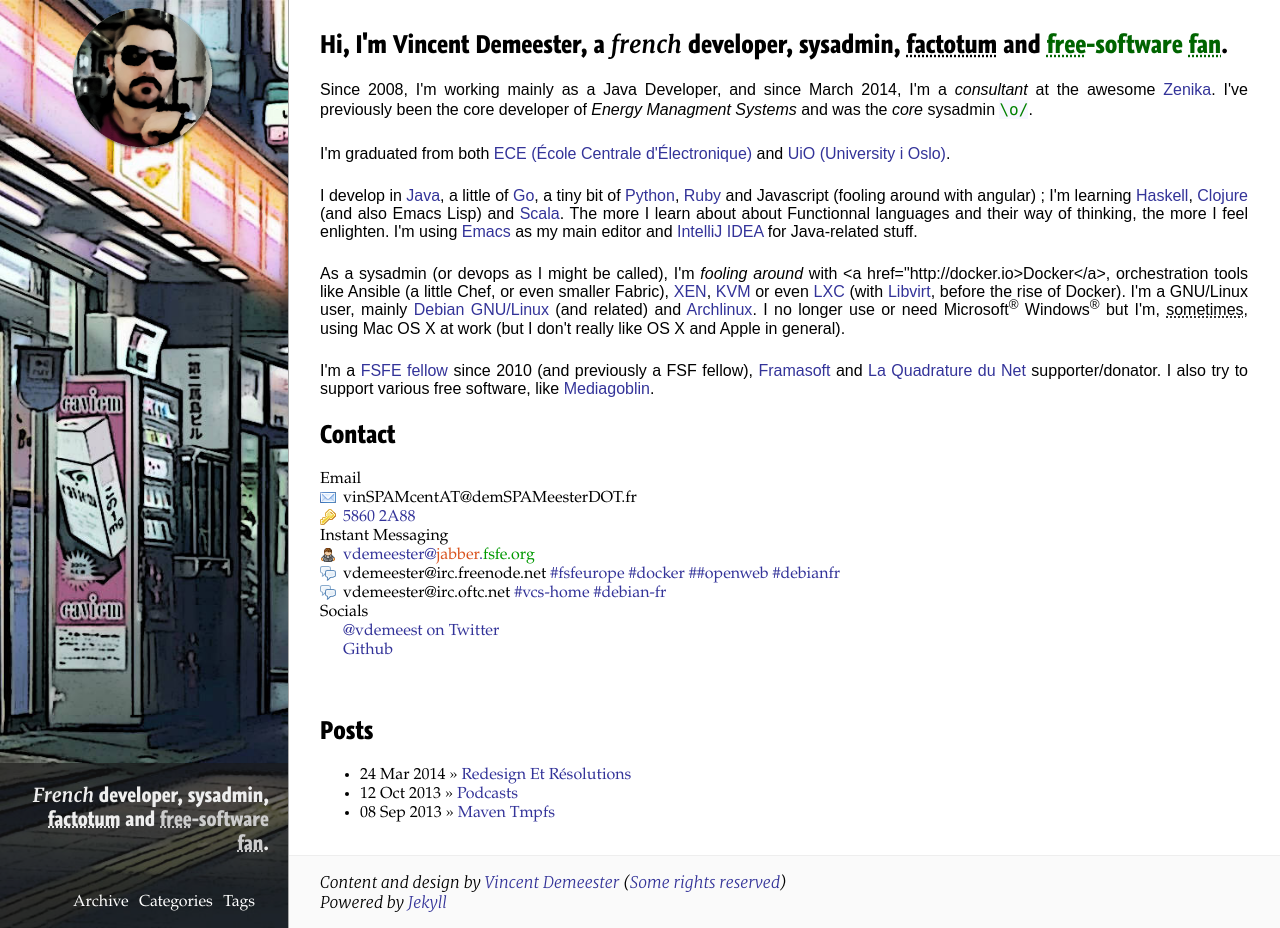
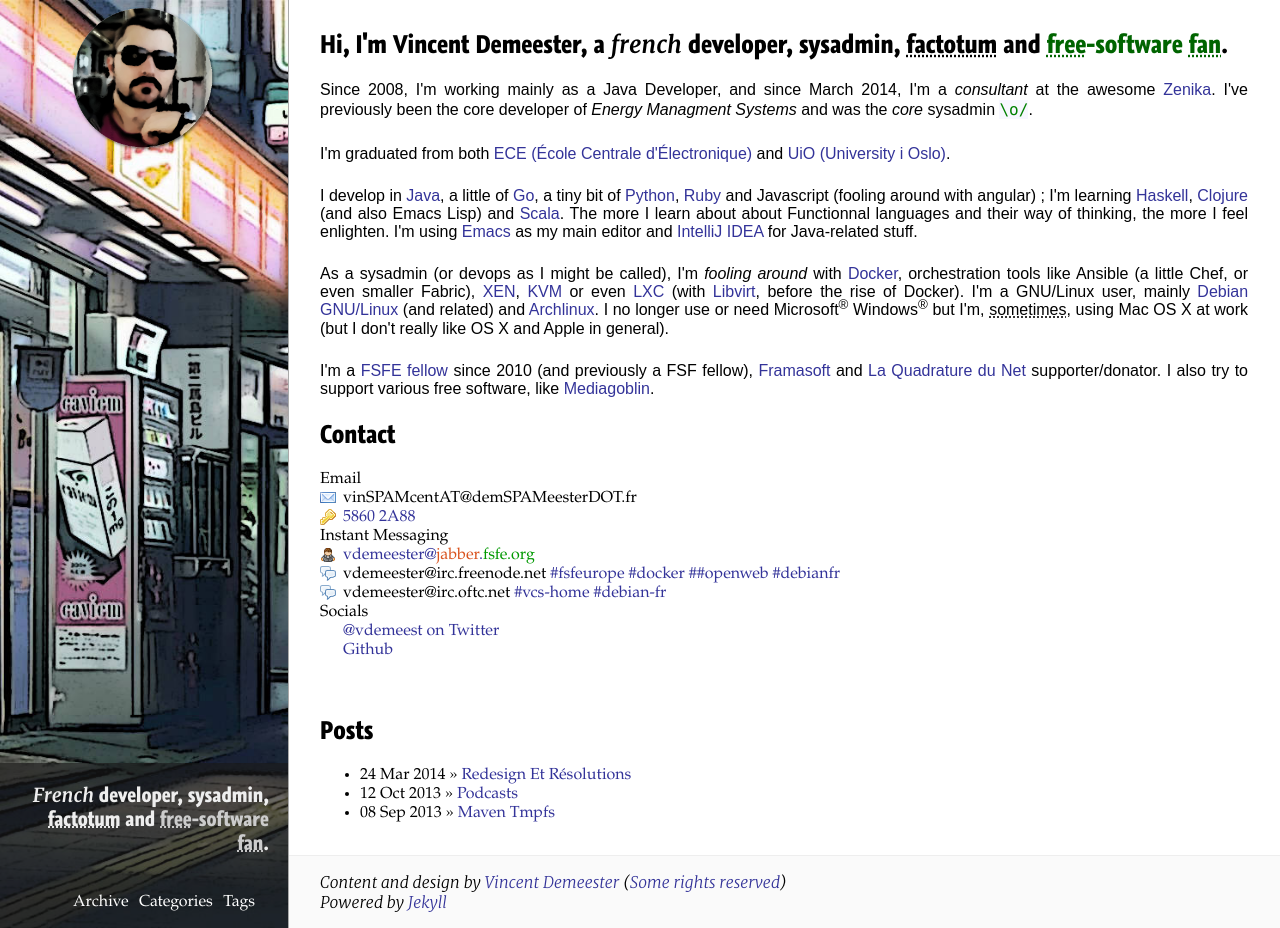
Before and after one commit to vdemeester/blog, a Jekyll site: the page built from index.md, in a window 1280 px wide and 928 px high. Built offline with Jekyll 4.4.1, drawn with Linux system fonts in a browser that asks for light colours; some web fonts are replaced; Markdown is read by kramdown in place of the engine named in the settings.

Commit message:
And fix a <a typo.. -_-

```diff
--- a/index.md
+++ b/index.md
@@ -12,7 +12,7 @@
 <p>I'm graduated from both <a href="http://www.ece.fr">ECE (École Centrale d'Électronique)</a> and <a href="http://www.uio.no/english/">UiO (University i Oslo)</a>.</p>
 <p>I develop in <a href="http://java.oracle.com">Java</a>, a little of <a href="http://golang.org/">Go</a>, a tiny bit of <a href="http://python.org">Python</a>, <a href="http://ruby-lang.org">Ruby</a> and Javascript (fooling around with angular) ;
 I'm learning <a href="http://haskell.org">Haskell</a>, <a href="http://clojure.org">Clojure</a> (and also Emacs Lisp) and <a href="http://www.scala-lang.org">Scala</a>. The more I learn about about Functionnal languages and their way of thinking, the more I feel enlighten. I'm using <a href="https://www.gnu.org/software/emacs/">Emacs</a> as my main editor and <a href="http://www.jetbrains.com/idea/">IntelliJ IDEA</a> for Java-related stuff.</p>
-<p>As a sysadmin (or devops as I might be called), I'm <em>fooling around</em> with <a href="http://docker.io>Docker</a>, orchestration tools like Ansible (a little Chef, or even smaller Fabric), <a href="http://en.wikipedia.org/wiki/Xen">XEN</a>, <a href="https://en.wikipedia.org/wiki/Kernel-based_Virtual_Machine">KVM</a> or even <a href="https://en.wikipedia.org/wiki/LXC">LXC</a> (with <a href="https://en.wikipedia.org/wiki/Libvirt">Libvirt</a>, before the rise of Docker).
+<p>As a sysadmin (or devops as I might be called), I'm <em>fooling around</em> with <a href="http://docker.io">Docker</a>, orchestration tools like Ansible (a little Chef, or even smaller Fabric), <a href="http://en.wikipedia.org/wiki/Xen">XEN</a>, <a href="https://en.wikipedia.org/wiki/Kernel-based_Virtual_Machine">KVM</a> or even <a href="https://en.wikipedia.org/wiki/LXC">LXC</a> (with <a href="https://en.wikipedia.org/wiki/Libvirt">Libvirt</a>, before the rise of Docker).
 I'm a GNU/Linux user, mainly <a href="http://www.debian.org">Debian GNU/Linux</a> (and related) and <a href="http://www.archlinux.org">Archlinux</a>. I no longer use or need Microsoft<sup>®</sup> Windows<sup>®</sup> but I'm, <abbr title="means once in a year or something like that">sometimes</abbr>, using Mac OS X at work (but I don't really like OS X and Apple in general).</p>
 <p>I'm a <a href="https://fellowship.fsfe.org/">FSFE fellow</a> since 2010 (and previously a FSF fellow), <a href="http://www.framasoft.net">Framasoft</a> and <a href="http://lqdn.fr">La Quadrature du Net</a> supporter/donator. I also try to support various free software, like <a href="http://mediagoblin.org">Mediagoblin</a>.</p>
 
```
